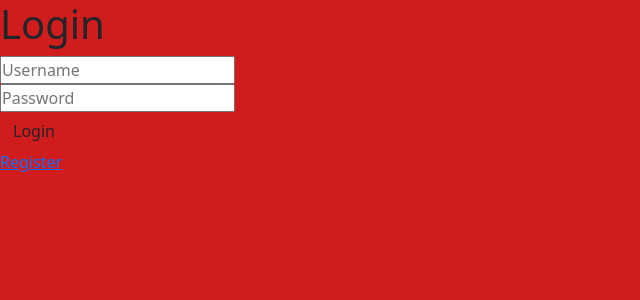
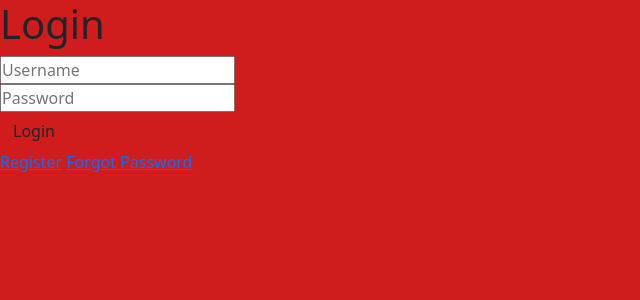
Before and after one commit to memouan/Getflix, a PHP site: page /landingpage/login.php in a window 1280 px wide. Shown: the top 300 px of the page, without its empty margins (0-640 px from the left). Run offline with PHP 8.4, Linux system fonts and the light colour scheme.

Commit message:
Updated
Added Forget password page

```diff
--- a/landingpage/login.php
+++ b/landingpage/login.php
@@ -59,6 +59,7 @@
             <input type="submit" class="btn" name="login" value="Login">
         </form>
         <a href="/get/Getflix/landingpage/signup.php" target="_blank">Register</a>
+        <a href="/get/Getflix/reset password/requestReset.php" target="_blank">Forgot Password</a>
     </div>
     <script src="https://cdn.jsdelivr.net/npm/bootstrap@5.1.3/dist/js/bootstrap.bundle.min.js" integrity="sha384-ka7Sk0Gln4gmtz2MlQnikT1wXgYsOg+OMhuP+IlRH9sENBO0LRn5q+8nbTov4+1p" crossorigin="anonymous"></script>
 </body>
```
